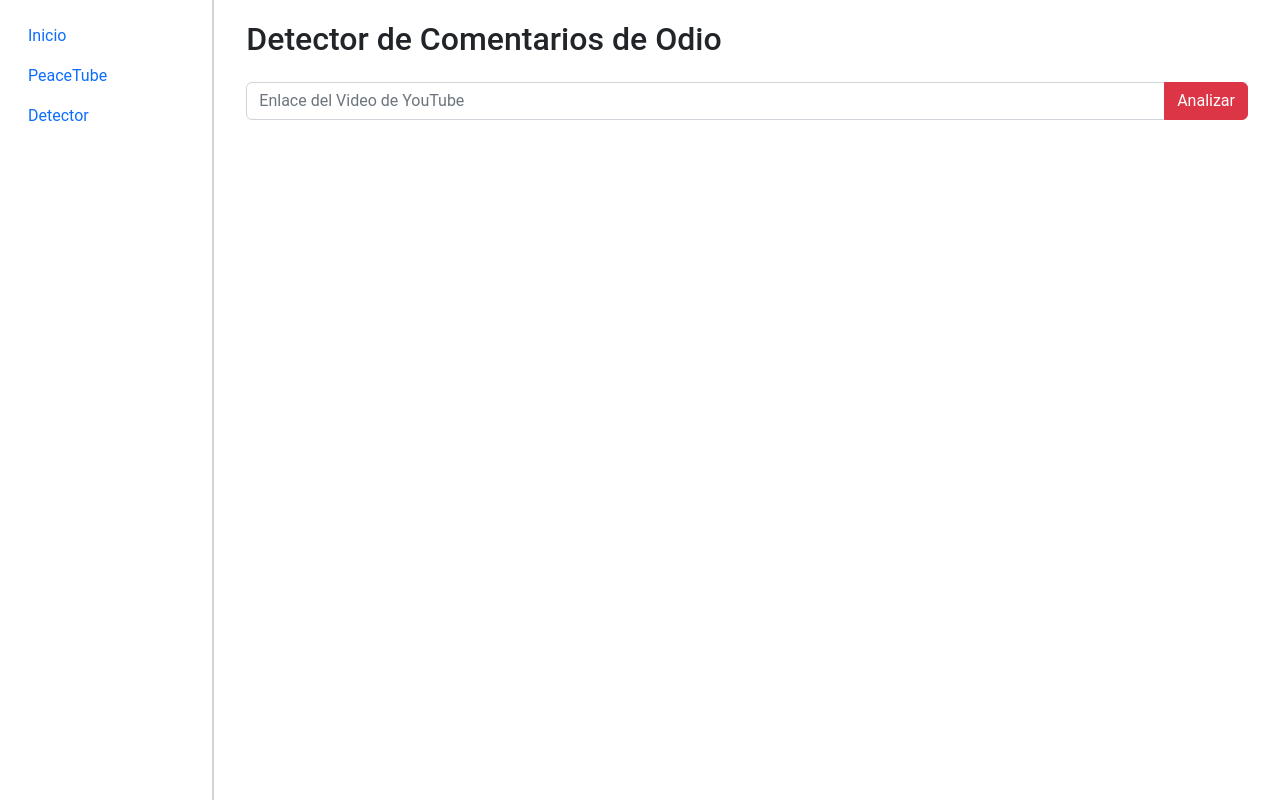
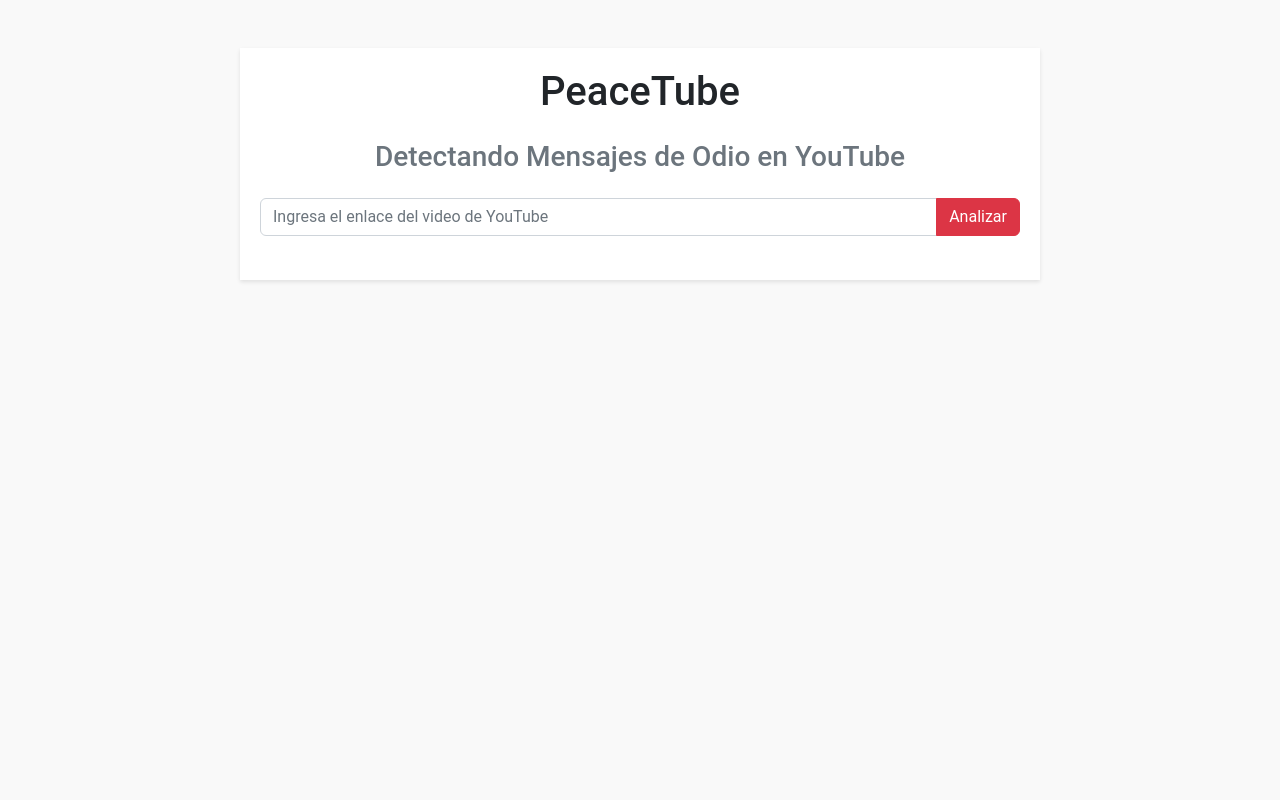
Before and after one commit to AI-School-F5-P3/NLPL2-YUTU, a Flask app: page / in a window 1280 px wide. Run offline with Flask 3, Linux system fonts and the light colour scheme; parts of the project's set-up code (start-up, migrations or seed data) failed here and were passed over.

Commit message:
se cambia html

```diff
--- a/app/templates/index.html
+++ b/app/templates/index.html
@@ -2,99 +2,100 @@
 <html lang="es">
 <head>
     <meta charset="UTF-8">
-    <title>PeaceTube - Detector de Comentarios</title>
+    <title>PeaceTube - Detectando Mensajes de Odio en YouTube</title>
     <link href="https://cdn.jsdelivr.net/npm/bootstrap@5.2.3/dist/css/bootstrap.min.css" rel="stylesheet">
     <style>
         body {
             background-color: #f9f9f9;
-            font-family: 'Roboto', Arial, sans-serif;
+            font-family: 'YouTube Sans', 'Roboto', sans-serif;
         }
         .youtube-like {
+            max-width: 800px;
+            margin: 0 auto;
+            padding: 20px;
             background-color: white;
-            border-left: 1px solid #d3d3d3;
+            box-shadow: 0 2px 4px rgba(0,0,0,0.1);
         }
-        .sidebar {
-            background-color: white;
-            border-right: 1px solid #d3d3d3;
-            height: 100vh;
+        #loading {
+            display: none;
         }
-        .video-section {
-            padding: 20px;
+        .comment-card {
+            margin-bottom: 10px;
         }
-        .safe-comment { background-color: #e6f3e6; border-left: 4px solid green; }
-        .hate-comment { background-color: #fee; border-left: 4px solid red; }
+        .comment-hate {
+            background-color: #ffcccb;
+            border-left: 4px solid red;
+        }
+        .comment-peace {
+            background-color: #d4edda;
+            border-left: 4px solid green;
+        }
     </style>
 </head>
 <body>
-    <div class="container-fluid">
-        <div class="row">
-            <div class="col-2 sidebar pt-3">
-                <div class="nav flex-column">
-                    <a href="#" class="nav-link">Inicio</a>
-                    <a href="#" class="nav-link">PeaceTube</a>
-                    <a href="#" class="nav-link">Detector</a>
-                </div>
+    <div class="container mt-5">
+        <div class="youtube-like text-center">
+            <h1 class="mb-4">PeaceTube</h1>
+            <h3 class="text-muted mb-4">Detectando Mensajes de Odio en YouTube</h3>
+
+            <div class="input-group mb-3">
+                <input type="text" id="video-url" class="form-control" placeholder="Ingresa el enlace del video de YouTube">
+                <button id="analyze-btn" class="btn btn-danger">Analizar</button>
             </div>
 
-            <div class="col-10 youtube-like">
-                <div class="video-section">
-                    <h2 class="mb-4">Detector de Comentarios de Odio</h2>
+            <div id="loading" class="text-center mt-3">
+                <div class="spinner-border text-danger" role="status">
+                    <span class="visually-hidden">Analizando...</span>
+                </div>
+                <p>Analizando comentarios...</p>
+            </div>
 
-                    <form id="analyzeForm">
-                        <div class="input-group mb-3">
-                            <input type="text" name="video_url" id="videoLink" class="form-control" placeholder="Enlace del Video de YouTube" required>
-                            <button type="submit" class="btn btn-danger">Analizar</button>
-                        </div>
-                    </form>
-
-                    <div id="results" class="mt-4">
-                        <!-- Aquí se mostrarán los resultados -->
-                    </div>
-                </div>
+            <div id="results" class="mt-4">
+                <!-- Resultados se mostrarán aquí -->
             </div>
         </div>
     </div>
 
     <script>
-        document.getElementById('analyzeForm').addEventListener('submit', async function(e) {
-            e.preventDefault();
-            const formData = new FormData(this);
+        document.getElementById('analyze-btn').addEventListener('click', function() {
+            const videoUrl = document.getElementById('video-url').value;
             const resultsDiv = document.getElementById('results');
-            resultsDiv.innerHTML = 'Analizando comentarios...';
+            const loadingDiv = document.getElementById('loading');
 
-            try {
-                const response = await fetch('/analyze', {
-                    method: 'POST',
-                    body: formData
+            // Limpiar resultados anteriores
+            resultsDiv.innerHTML = '';
+            loadingDiv.style.display = 'block';
+
+            fetch('/analyze', {
+                method: 'POST',
+                headers: {
+                    'Content-Type': 'application/x-www-form-urlencoded',
+                },
+                body: `video_url=${encodeURIComponent(videoUrl)}`
+            })
+            .then(response => response.json())
+            .then(data => {
+                loadingDiv.style.display = 'none';
+
+                data.forEach(item => {
+                    const resultElement = document.createElement('div');
+                    resultElement.classList.add('card', 'comment-card');
+                    resultElement.classList.add(item.result.includes('odio') ? 'comment-hate' : 'comment-peace');
+                    resultElement.innerHTML = `
+                        <div class="card-body">
+                            <p class="card-text">${item.comment}</p>
+                            <span class="badge ${item.result.includes('odio') ? 'bg-danger' : 'bg-success'}">
+                                ${item.result}
+                            </span>
+                        </div>
+                    `;
+                    resultsDiv.appendChild(resultElement);
                 });
-
-                const results = await response.json();
-
-                resultsDiv.innerHTML = ''; // Limpiar resultados anteriores
-
-                results.forEach(result => {
-                    const commentDiv = document.createElement('div');
-                    commentDiv.classList.add('p-3', 'mb-2');
-
-                    // Añadir clase de estilo según el resultado
-                    if (result.result.includes("odio")) {
-                        commentDiv.classList.add('hate-comment');
-                    } else {
-                        commentDiv.classList.add('safe-comment');
-                    }
-
-                    commentDiv.innerHTML = `
-                        <strong>Comentario:</strong> ${result.comment}<br>
-                        <strong>Análisis:</strong> ${result.result}
-                    `;
-
-                    resultsDiv.appendChild(commentDiv);
-                });
-
-            } catch (error) {
-                console.error('Error:', error);
-                resultsDiv.innerHTML = 'Ocurrió un error al analizar el video';
-            }
+            })
+            .catch(error => {
+                loadingDiv.style.display = 'none';
+                resultsDiv.innerHTML = `<div class="alert alert-danger">Error: ${error.message}</div>`;
+            });
         });
     </script>
 </body>
```
